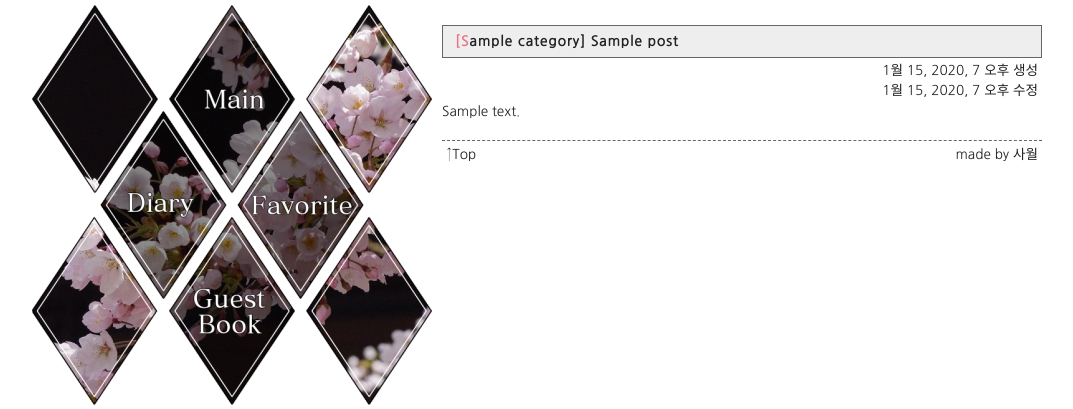
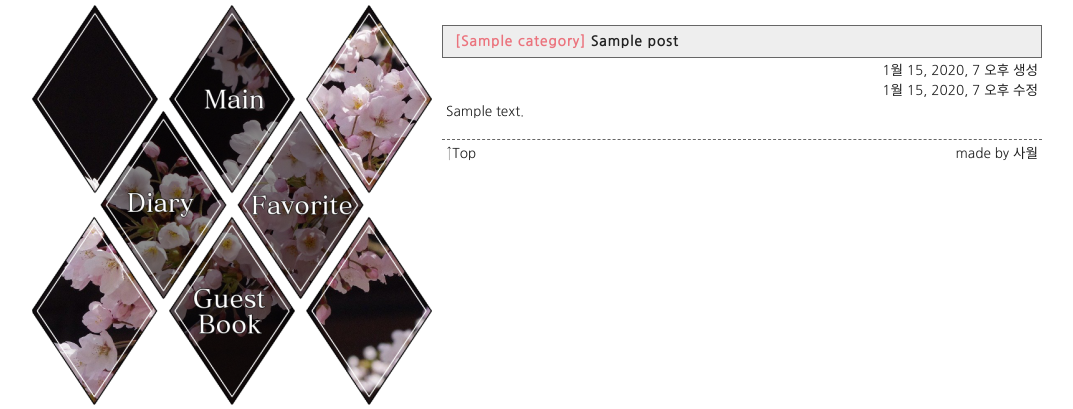
Before and after one commit to april35592/aeternus, a Django app: page /blog/1/1/ in a window 1280 px wide. Shown: the top 409 px of the page, without its empty margins (103-1176 px from the left). Run offline with Django 3.2, Linux system fonts and the light colour scheme; tables that the repository leaves empty hold one stand-in row (values such as "Sample post"); some libraries are stand-ins or nearby versions.

Commit message:
markdown 적용안되어 수정

```diff
--- a/templates/blog/Post_detail.html
+++ b/templates/blog/Post_detail.html
@@ -4,12 +4,12 @@
 {% block title %}{{ object.title }} - {% endblock %}
 
 {% block content %}
-<h2><span class='title_category'>[{{ object.category }}]</span> {{ object.title }}</h2>
+<h2><span class='more_letter'>[{{ object.category }}]</span> {{ object.title }}</h2>
 <p class='date'>{{ object.create_date }} 생성</p>
 {% if object.update_date == object.create_date %}<p class='date'>{{ object.update_date }} 수정</p>{% endif %}
 
 <div id="post">
-  {{ object.content }}
+  {{ object.content|mark }}
 </div>
 
 {% endblock %}
```
